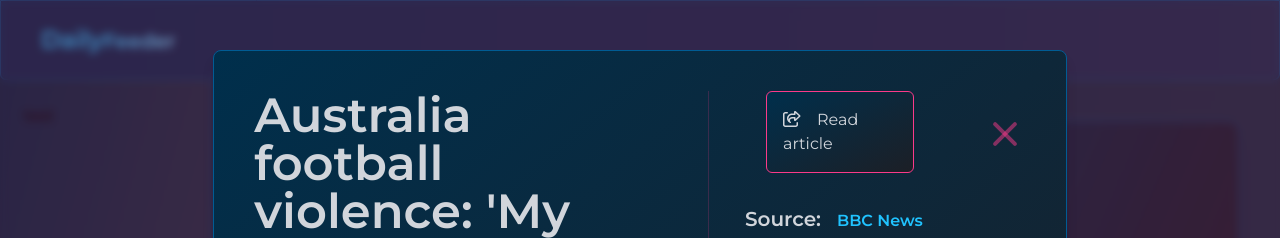
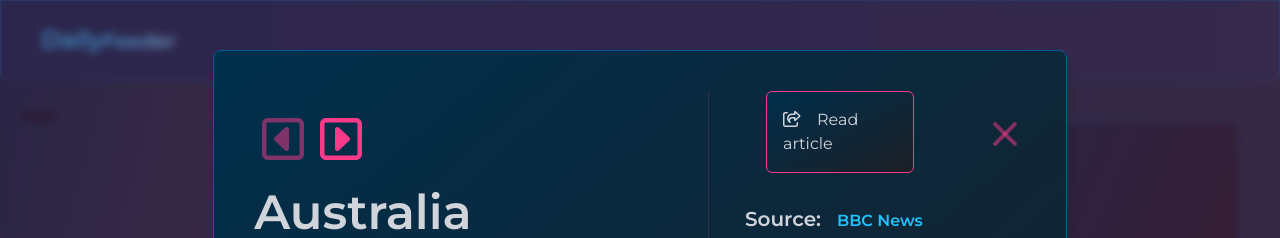
Before and after one commit to ememer/news-feed-app, a React (Vite) app: page / in a window 1280 px wide. Both pictures are taken after a click on the element 404 px from the left and 466 px from the top of the page. Shown: the top 238 px of the page. Built offline with nearby package versions, Linux system fonts and the light colour scheme.

Commit message:
Update UI, simplefy popup logic moved => provider

```diff
--- a/src/App.tsx
+++ b/src/App.tsx
@@ -1,10 +1,13 @@
 import Layout from './components/Layout';
 import NewsFeed from './components/NewsFeed';
+import NewsFeedContextProvider from './context/NewsFeedContextProvider';
 
 function App() {
   return (
     <Layout>
-      <NewsFeed />
+      <NewsFeedContextProvider>
+        <NewsFeed />
+      </NewsFeedContextProvider>
     </Layout>
   );
 }
--- a/src/components/FeedPopup.tsx
+++ b/src/components/FeedPopup.tsx
@@ -2,25 +2,38 @@ import {
   faArrowAltCircleUp,
   faComment,
   faShareFromSquare,
+  faSquareCaretLeft,
+  faSquareCaretRight,
 } from '@fortawesome/free-regular-svg-icons';
 import { FontAwesomeIcon } from '@fortawesome/react-fontawesome';
 import clsx from 'clsx';
-import React, { Dispatch, SetStateAction, useEffect, useState } from 'react';
+import React, { Dispatch, useContext, useEffect, useState } from 'react';
 
+import { NewsFeedContext } from '../context/NewsFeedContext';
 import { layoutTheme } from '../shared/theme/LayoutTheme';
-import { ArticleResponse, CloseHandler } from '../types/NewsFeedArticleType';
+import { ArticleResponse } from '../types/NewsFeedArticleType';
+import { NewsFeedContextTypes } from '../types/NewsFeedProvider';
+import PopupCTA from './PopupCTA';
 
 const theme = layoutTheme[0];
 
 interface Props {
-  onClose: Dispatch<SetStateAction<any>>;
   selectedArticle: ArticleResponse;
-  votes: number;
-  comments: number;
+  onClose: Dispatch<React.SetStateAction<boolean>>;
 }
 
-const FeedPopUp = ({ selectedArticle, onClose, votes, comments }: Props) => {
+const FeedPopUp = ({ selectedArticle, onClose }: Props) => {
   const [shouldCommentOpen, setShouldCommentOpen] = useState(false);
+  const { fillComponentData, setFillComponentData } = useContext(
+    NewsFeedContext,
+  ) as NewsFeedContextTypes;
+
+  // TO DO
+  //
+  // COMMENT SECTION
+  //
+  //
+
   const {
     title = '',
     content = '',
@@ -30,29 +43,22 @@ const FeedPopUp = ({ selectedArticle, onClose, votes, comments }: Props) => {
     source = { id: '', name: '' },
   } = selectedArticle;
 
+  const closePopup = (e: KeyboardEvent) => {
+    if (e.key === 'Escape') {
+      onClose(false);
+    }
+  };
   useEffect(() => {
-    const closePopup = (e: KeyboardEvent) => {
-      if (e.key === 'Escape') {
-        onClose((prevState: CloseHandler) => ({
-          ...prevState,
-          isPopUpOpen: false,
-        }));
-      }
-    };
-
     document.addEventListener('keyup', (e) => closePopup(e));
-    return removeEventListener('keyup', closePopup);
-  }, []);
+    return () => removeEventListener('keyup', closePopup);
+  });
 
   return (
     <div
       id="Popup"
       onClick={(e) => {
         if ((e.target as HTMLDivElement).id === 'Popup') {
-          onClose((prevState: CloseHandler) => ({
-            ...prevState,
-            isPopUpOpen: false,
-          }));
+          onClose(false);
         }
       }}
       className={clsx(
@@ -62,12 +68,64 @@ const FeedPopUp = ({ selectedArticle, onClose, votes, comments }: Props) => {
     >
       <div
         className={clsx(
-          'mt-5 flex max-h-90-s w-full  gap-5 overflow-y-scroll rounded-lg border p-10 shadow-lg lg:w-4/6',
+          'mt-5 flex max-h-90-s w-full flex-col gap-5 overflow-y-scroll rounded-lg border p-10 shadow-lg lg:w-4/6 lg:flex-row',
           theme.borderB,
           theme.elementsLinearBG,
         )}
       >
-        <div className="w-3/4 border-r border-hot-ping-500/20 pr-10">
+        <div className="w-full border-hot-ping-500/20 lg:w-3/4 lg:border-r lg:pr-10">
+          <div className="flex items-center justify-between">
+            <div className="my-6 text-5xl">
+              <button
+                title="Previous Article"
+                disabled={fillComponentData.componentId === 0}
+                className={clsx(
+                  'mx-2',
+                  fillComponentData.componentId === 0 && 'text-hot-ping-500/50',
+                  'text-hot-ping-500',
+                )}
+                onClick={() => {
+                  if (fillComponentData.componentId > 0) {
+                    setFillComponentData((prevState) => ({
+                      ...prevState,
+                      componentId: prevState.componentId - 1,
+                    }));
+                  }
+                }}
+              >
+                <FontAwesomeIcon icon={faSquareCaretLeft} />
+              </button>
+
+              {/*  TO DO => PROTECT CLICKING CONNECT WITH ARTICLES LENGTH */}
+              <button
+                title="Next Article"
+                className="mx-2 text-hot-ping-500"
+                onClick={() =>
+                  setFillComponentData((prevState) => ({
+                    ...prevState,
+                    componentId: prevState.componentId + 1,
+                  }))
+                }
+              >
+                <FontAwesomeIcon icon={faSquareCaretRight} />
+              </button>
+            </div>
+            <a
+              target="_blank"
+              href={url as string}
+              title="Open article"
+              className="text-3xl lg:hidden"
+              rel="noreferrer"
+            >
+              <FontAwesomeIcon icon={faShareFromSquare} /> Open
+            </a>
+            <div className="fixed top-14 right-14 z-50">
+              <button className="relative w-1/4 lg:hidden" onClick={() => onClose(false)}>
+                <span className="absolute inline-block h-1 w-8 rotate-45 rounded-md bg-hot-ping-500/50" />
+                <span className="absolute inline-block h-1 w-8 -rotate-45 rounded-md bg-hot-ping-500/50" />
+              </button>
+            </div>
+          </div>
           <h2 className="text-5xl font-bold">{title}</h2>
           <p className="my-4 border-l-2 border-hot-ping-500 pl-4">
             <span className="mr-2 border-l-8 border-hot-ping-500 pl-4 text-xl font-bold text-hot-ping-500">
@@ -78,8 +136,10 @@ const FeedPopUp = ({ selectedArticle, onClose, votes, comments }: Props) => {
           <span className="block m-2">{publishedAt}</span>
           <img className="rounded-md" src={urlToImage as string} />
           <div className="mt-6 mb-2 w-full text-sm">
-            <span className="mx-2">{votes} Upovotes</span>
-            <span className="mx-2">{comments} Comments</span>
+            <span className="mx-2">{fillComponentData.voteReactionCount} Upvotes</span>
+            <span className="mx-2">
+              {fillComponentData.messagesReactionCount} Comments
+            </span>
           </div>
           <div className="mb-6 flex items-center justify-between border-t border-b border-hot-ping-500/30 py-4">
             <div>
@@ -111,43 +171,18 @@ const FeedPopUp = ({ selectedArticle, onClose, votes, comments }: Props) => {
             </div>
           </div>
         </div>
-        <div className="w-2/4">
-          <div className="flex w-full flex-row justify-between">
-            <a
-              target="_blank"
-              className={clsx(
-                'block mx-auto rounded-md border border-hot-ping-500 p-4 xl:w-2/4',
-                theme.elementsLinearBG,
-              )}
-              href={url as string}
-              rel="noreferrer"
-            >
-              <span className="mr-4">
-                <FontAwesomeIcon icon={faShareFromSquare} />
-              </span>
-              Read article
-            </a>
-            <button
-              className="relative w-1/4"
-              onClick={() =>
-                onClose((prevState) => ({ ...prevState, isPopUpOpen: false }))
-              }
-            >
-              <span className="absolute inline-block h-1 w-8 rotate-45 rounded-md bg-hot-ping-500/50" />
-              <span className="absolute inline-block h-1 w-8 -rotate-45 rounded-md bg-hot-ping-500/50" />
-            </button>
-          </div>
-          <div className="my-4 p-4">
-            <span className="text-xl font-bold ">Source:</span>
-
-            <span className={clsx('ml-4 font-bold', theme.mainAccText)}>
-              {source.name ? source.name : 'No information'}
-            </span>
-          </div>
-          <div className="mt-20 flex h-64 w-full items-center justify-center rounded-md border border-hot-ping-500/50 p-2">
+        <div className="w-full lg:w-2/4 ">
+          <PopupCTA
+            buttonClose={onClose}
+            source={source}
+            url={url as string}
+            theme={theme}
+            className="hidden lg:block"
+          />
+          <div className="mt-10 flex h-64 w-full items-center justify-center rounded-md border border-hot-ping-500/50 p-2 lg:mt-20">
             <span className="text-5xl opacity-20">TODO</span>
           </div>
-          <div className="mt-20 flex h-64 w-full items-center justify-center rounded-md border border-hot-ping-500/50 p-2">
+          <div className="mt-10 flex h-64 w-full items-center justify-center rounded-md border border-hot-ping-500/50 p-2 lg:mt-20">
             <span className="text-5xl opacity-20">TODO</span>
           </div>
         </div>
--- a/src/components/NewsFeed.tsx
+++ b/src/components/NewsFeed.tsx
@@ -1,8 +1,10 @@
-import { useState } from 'react';
+import { useContext, useState } from 'react';
 
+import { NewsFeedContext } from '../context/NewsFeedContext';
 import { layoutTheme } from '../shared/theme/LayoutTheme';
 import { TempData } from '../shared/utils/tempData';
 import { ArticleResponse, ResponseArray } from '../types/NewsFeedArticleType';
+import { NewsFeedContextTypes } from '../types/NewsFeedProvider';
 import FeedPopUp from './FeedPopup';
 import NewsFeedCard from './NewsFeedCard';
 
@@ -20,14 +22,10 @@ const DEF_ARTICLE: ArticleResponse = {
 };
 
 const NewsFeed = () => {
+  const { fillComponentData } = useContext(NewsFeedContext) as NewsFeedContextTypes;
+  const [isPopUpOpen, setIsPopUpOpen] = useState<boolean>(false);
   // const [response, setResponse] = useState<ResponseArray>(TempData);
   const [response] = useState<ResponseArray>(TempData);
-  const [clickedNews, setClickedNews] = useState({
-    isPopUpOpen: false,
-    articleId: DEF_ARTICLE,
-    currentVotes: 0,
-    comments: 0,
-  });
   const theme = layoutTheme[0];
 
   // const TOKEN = 'apiKey=dcfea20b502345c6be30e1d013d3d7b3';
@@ -47,48 +45,31 @@ const NewsFeed = () => {
   //   return articlesResponse;
   // };
 
-  // console.log(TempData);
-
   // useEffect(() => {
   //   news().catch((err) => err.message);
   // }, []);
 
   //
 
-  const selectNewsHandler = (idx: number, votes: number, comments: number) => {
-    const matchArticle = response.articles.find((e, index) => index === idx);
-
+  const openAndUpdatePopup = () => {
+    const matchArticle = response.articles.find(
+      (e, idx) => idx === fillComponentData.componentId,
+    );
     if (matchArticle && Object.keys(matchArticle).length !== 0) {
-      setClickedNews(() => ({
-        isPopUpOpen: true,
-        articleId: matchArticle,
-        currentVotes: votes,
-        comments: comments,
-      }));
-      return;
+      return matchArticle;
     }
-    setClickedNews(() => ({
-      isPopUpOpen: true,
-      articleId: DEF_ARTICLE,
-      currentVotes: votes,
-      comments: comments,
-    }));
+    return DEF_ARTICLE;
   };
 
   return (
     <div className="ml-auto mt-20 grid w-full scroll-m-10 grid-cols-1 gap-10 scroll-smooth p-10 md:grid-cols-2 lg:w-10/12 xl:grid-cols-3">
-      {clickedNews.isPopUpOpen && (
-        <FeedPopUp
-          onClose={setClickedNews}
-          selectedArticle={clickedNews.articleId}
-          votes={clickedNews.currentVotes}
-          comments={clickedNews.comments}
-        />
+      {isPopUpOpen && (
+        <FeedPopUp onClose={setIsPopUpOpen} selectedArticle={openAndUpdatePopup()} />
       )}
       {response?.articles.map((article, idx) => (
         <NewsFeedCard
           index={idx}
-          onClick={selectNewsHandler}
+          onClick={setIsPopUpOpen}
           key={`${article.title}+${idx}`}
           article={article}
           theme={theme}
--- a/src/components/NewsFeedCard.tsx
+++ b/src/components/NewsFeedCard.tsx
@@ -6,47 +6,69 @@ import {
 } from '@fortawesome/free-regular-svg-icons';
 import { FontAwesomeIcon } from '@fortawesome/react-fontawesome';
 import { clsx } from 'clsx';
-import React, { useState } from 'react';
+import React, { Dispatch, SetStateAction, useContext, useEffect, useState } from 'react';
 
+import { NewsFeedContext } from '../context/NewsFeedContext';
 import { clipLongText } from '../shared/utils/clipText';
 import { LayoutTheme } from '../types/layoutTheme';
 import { ArticleResponse } from '../types/NewsFeedArticleType';
+import { NewsFeedContextTypes } from '../types/NewsFeedProvider';
 
 type Props = {
   theme: LayoutTheme;
   article: ArticleResponse;
   // eslint-disable-next-line no-unused-vars
-  onClick: (idx: number, votes: number, comments: number) => void;
+  onClick: Dispatch<SetStateAction<boolean>>;
   index: number;
 };
 
 const NewsFeedCard = ({ theme, article, onClick, index }: Props) => {
+  const { fillComponentData, setFillComponentData } = useContext(
+    NewsFeedContext,
+  ) as NewsFeedContextTypes;
+
   const { source, title, author, url, urlToImage, content = '' } = article;
-  const [voteCount, setVoteCount] = useState({
+  const [userReactions, setUserReactions] = useState({
     vote: Math.floor(Math.random() * (120 - 64) + 64), //Only for mock-up
     messages: Math.floor(Math.random() * (180 - 64) + 64), //Only for mock-up
     isClicked: false,
   });
 
   const addVote = () => {
-    setVoteCount((prev) => ({
+    setUserReactions((prev) => ({
       ...prev,
       vote: prev.vote + 1,
       isClicked: true,
     }));
     setTimeout(() => {
-      setVoteCount((prev) => ({
+      setUserReactions((prev) => ({
         ...prev,
         isClicked: false,
       }));
     }, 400);
   };
 
+  useEffect(() => {
+    if (fillComponentData.componentId === index) {
+      console.log('fill');
+      setFillComponentData({
+        componentId: index,
+        voteReactionCount: userReactions.vote,
+        messagesReactionCount: userReactions.messages,
+      });
+    }
+  }, [fillComponentData.componentId]);
+
   return (
     <article
       onClick={(e) => {
         if ((e.target as HTMLDivElement).id !== 'UIelement') {
-          onClick(index, voteCount.vote, voteCount.messages);
+          setFillComponentData({
+            componentId: index,
+            voteReactionCount: userReactions.vote,
+            messagesReactionCount: userReactions.messages,
+          });
+          onClick(true);
         }
       }}
       className={clsx(
@@ -59,7 +81,7 @@ const NewsFeedCard = ({ theme, article, onClick, index }: Props) => {
       <div id="article" className="grid grid-cols-2 items-center justify-between p-4">
         <span className={clsx(theme.mainAccText)}>
           <FontAwesomeIcon className="mr-2" icon={faNewspaper} />
-          {source?.id?.toLocaleUpperCase()}
+          {source?.name?.toLocaleUpperCase()}
         </span>
         <a
           id="UIelement"
@@ -92,11 +114,11 @@ const NewsFeedCard = ({ theme, article, onClick, index }: Props) => {
           </button>
           <span
             className={clsx(
-              voteCount.isClicked && theme.mainAccText,
+              userReactions.isClicked && theme.mainAccText,
               'ml-4 transform duration-75 ease-in-out',
             )}
           >
-            {voteCount.vote !== 0 ? voteCount.vote : null}
+            {userReactions.vote !== 0 ? userReactions.vote : null}
           </span>
         </div>
         <div id="UIelement" className="flex flex-row items-center">
@@ -104,7 +126,7 @@ const NewsFeedCard = ({ theme, article, onClick, index }: Props) => {
             <FontAwesomeIcon id="UIelement" icon={faMessage} />
           </button>
           <span className="ml-4 transform duration-75 ease-in-out">
-            {voteCount.messages !== 0 ? voteCount.messages : null}
+            {userReactions.messages !== 0 ? userReactions.messages : null}
           </span>
         </div>
         <div id="UIelement" className="flex flex-row items-center overflow-hidden">
--- /dev/null
+++ b/src/components/PopupCTA.tsx
@@ -0,0 +1,50 @@
+import { faShareFromSquare } from '@fortawesome/free-regular-svg-icons';
+import { FontAwesomeIcon } from '@fortawesome/react-fontawesome';
+import clsx from 'clsx';
+import React, { Dispatch, SetStateAction } from 'react';
+
+import { LayoutTheme } from '../types/layoutTheme';
+
+interface Props {
+  buttonClose: Dispatch<SetStateAction<boolean>>;
+  source: { id?: string | null; name: string | null };
+  url: string;
+  theme: LayoutTheme;
+  className: string;
+}
+
+const PopupCTA = ({ buttonClose, source, url, theme, className }: Props) => {
+  return (
+    <div className={className}>
+      <div className="flex w-full flex-row justify-between">
+        <a
+          target="_blank"
+          className={clsx(
+            'block mx-auto rounded-md border border-hot-ping-500 p-4 xl:w-2/4',
+            theme.elementsLinearBG,
+          )}
+          href={url as string}
+          rel="noreferrer"
+        >
+          <span className="mr-4">
+            <FontAwesomeIcon icon={faShareFromSquare} />
+          </span>
+          Read article
+        </a>
+        <button className="relative w-1/4" onClick={() => buttonClose(false)}>
+          <span className="absolute inline-block h-1 w-8 rotate-45 rounded-md bg-hot-ping-500/50" />
+          <span className="absolute inline-block h-1 w-8 -rotate-45 rounded-md bg-hot-ping-500/50" />
+        </button>
+      </div>
+      <div className="my-4 p-4">
+        <span className="text-xl font-bold ">Source:</span>
+
+        <span className={clsx('ml-4 font-bold', theme.mainAccText)}>
+          {source.name ? source.name : 'No information'}
+        </span>
+      </div>
+    </div>
+  );
+};
+
+export default PopupCTA;
--- /dev/null
+++ b/src/context/NewsFeedContext.tsx
@@ -0,0 +1,5 @@
+import { createContext } from 'react';
+
+import { NewsFeedContextTypes } from './../types/NewsFeedProvider';
+
+export const NewsFeedContext = createContext<NewsFeedContextTypes | null>(null);
--- /dev/null
+++ b/src/context/NewsFeedContextProvider.tsx
@@ -0,0 +1,29 @@
+import React, { useState } from 'react';
+
+import { NewsFeedContext } from './NewsFeedContext';
+
+interface Props {
+  children: React.ReactNode;
+}
+
+const DEFAULT_COMPONENT_DATA = {
+  componentId: 0,
+  voteReactionCount: 0,
+  messagesReactionCount: 0,
+};
+
+const NewsFeedContextProvider = ({ children }: Props) => {
+  const [fillComponentData, setFillComponentData] = useState(DEFAULT_COMPONENT_DATA);
+  return (
+    <NewsFeedContext.Provider
+      value={{
+        fillComponentData,
+        setFillComponentData,
+      }}
+    >
+      {children}
+    </NewsFeedContext.Provider>
+  );
+};
+
+export default NewsFeedContextProvider;
```
Also changed, not shown: src/types/NewsFeedProvider.d.ts (added, +12 -0 lines).
